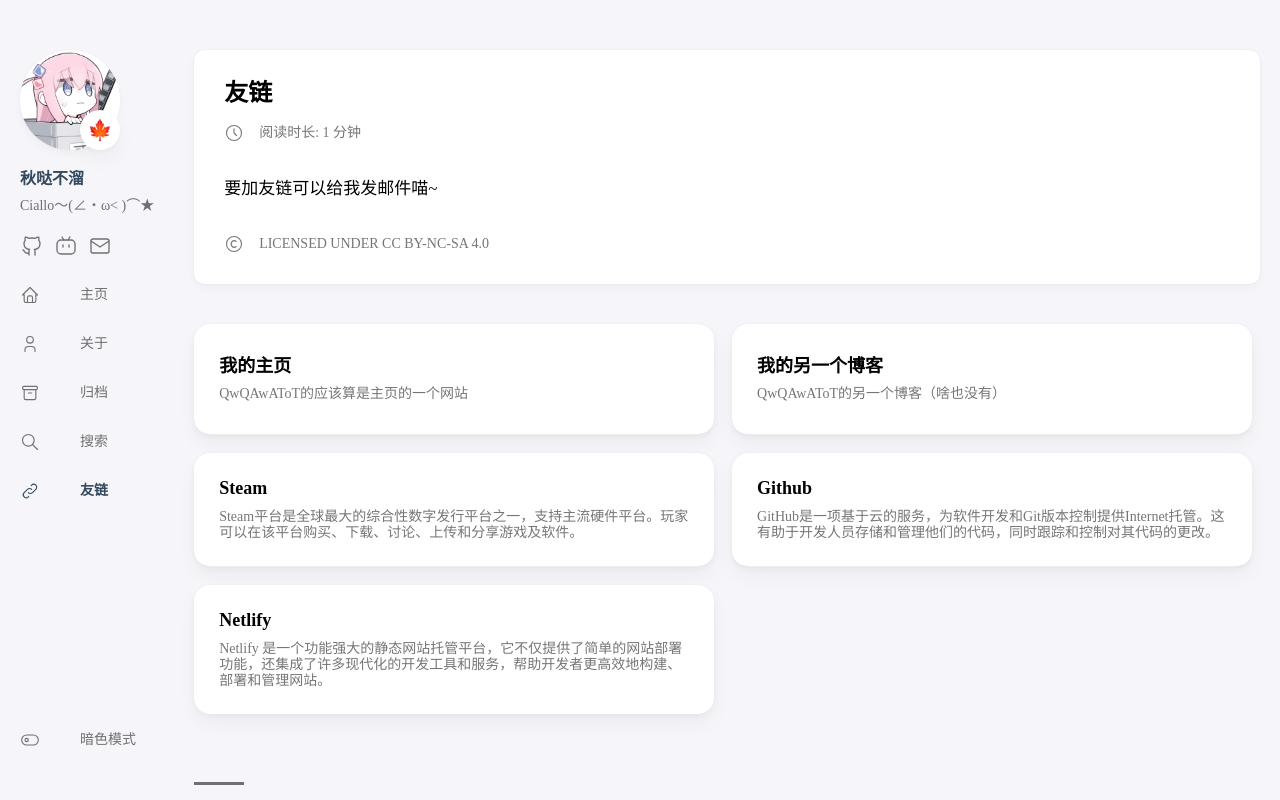
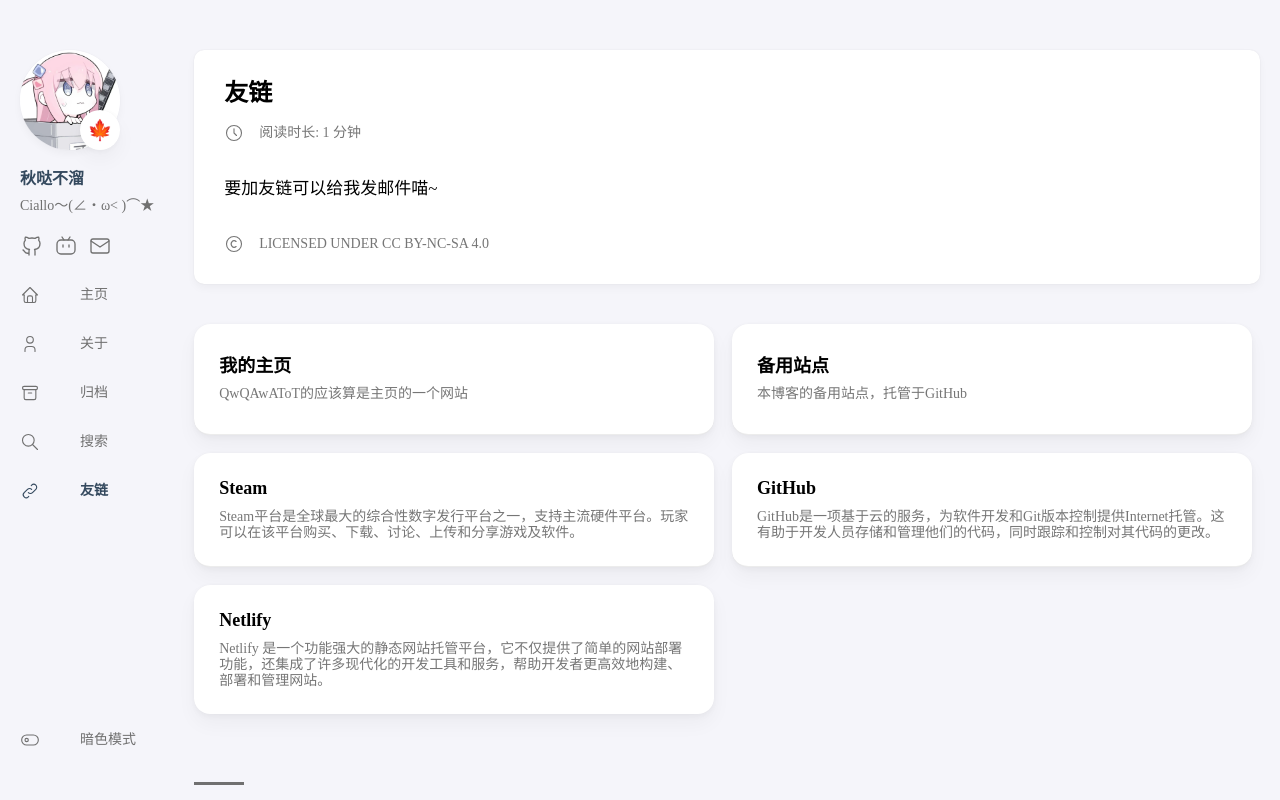
Before and after one commit to QWQAWATOT/wwwqwqawacom, a plain HTML site: page 友链/index.html in a window 1280 px wide. Shown: the top 800 px of the page. Drawn offline with Linux system fonts and the light colour scheme; some packages are replaced by stand-ins of ours; a script that the page names is missing; a web font is replaced by a local one.

Commit message:
Add files via upload

```diff
--- a/友链/index.html
+++ b/友链/index.html
@@ -341,12 +341,12 @@
         </article>
 
         <article>
-            <a href="https://blog.qwqawa.com" target="_blank" rel="noopener">
+            <a href="https://backup.qwqawa.com" target="_blank" rel="noopener">
                 <div class="article-details">
-                    <h2 class="article-title">我的另一个博客</h2>
+                    <h2 class="article-title">备用站点</h2>
                     <footer class="article-time">
 
-                            QwQAwAToT的另一个博客（啥也没有）
+                            本博客的备用站点，托管于GitHub
 
                     </footer>
                 </div>
@@ -373,7 +373,7 @@
         <article>
             <a href="https://www.github.com" target="_blank" rel="noopener">
                 <div class="article-details">
-                    <h2 class="article-title">Github</h2>
+                    <h2 class="article-title">GitHub</h2>
                     <footer class="article-time">
 
                             GitHub是一项基于云的服务，为软件开发和Git版本控制提供Internet托管。这有助于开发人员存储和管理他们的代码，同时跟踪和控制对其代码的更改。
```
